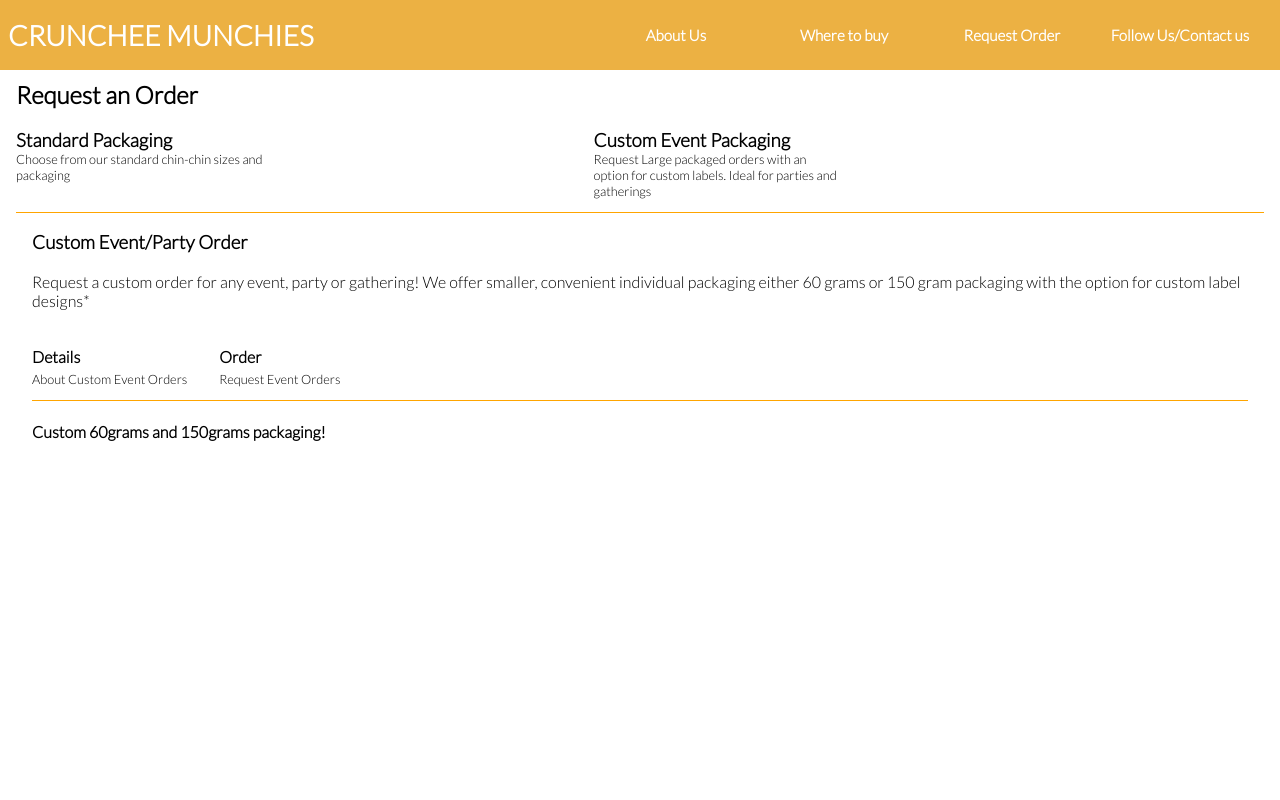
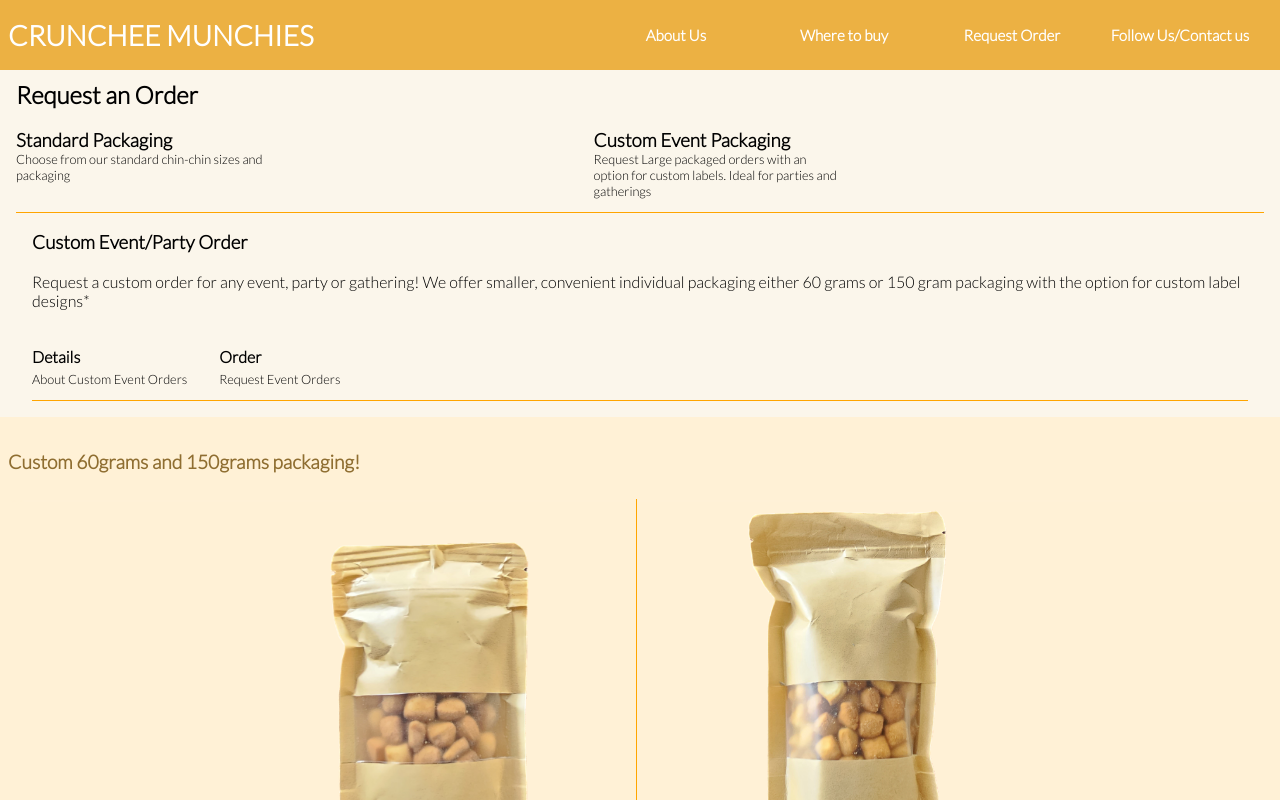
Before and after one commit to JohnOgbonna/cruncheemunchiesClient, a React (Create React App) app: page /order in a window 1280 px wide. Both pictures are taken after a click on the item 874 px from the left and 170 px from the top of the page. Shown: the top 800 px of the page. Built offline with nearby package versions, Linux system fonts and the light colour scheme.

Commit message:
Request order section expanded. Custom order details added

```diff
--- a/src/components/nav-bar/navBar.scss
+++ b/src/components/nav-bar/navBar.scss
@@ -3,6 +3,7 @@
 
 
 body{
+    background-color: rgb(251, 246, 235);
     @include mobile{
     padding-bottom: 60px;
     }
--- a/src/components/orders/customOrder.jsx
+++ b/src/components/orders/customOrder.jsx
@@ -16,6 +16,10 @@
             section: 'order',
             info: 'Request Event Orders'
         },
+    ]
+    const conditions = [
+        '* Custom label designs subject to an extra cost',
+        '** We design and print labels profesionally with images provided by customers. Contact us (403-616-2325) for more information'
     ]
     return (
         <div className='CustomOrder'>
@@ -44,6 +48,22 @@
                     <CustomOrderDetails />
                     : null
             }
+            <section className='CustomOrderFooter'>
+                <h3 className='CustomOrderFooter__header'>Crunchee Munchies</h3>
+                <div className='CustomOrderFooter__conditions'>
+                    <h4 className='CustomOrderFooter__conditions-header'>Conditions</h4>
+                    {
+                        conditions.map(condition => {
+                            return (
+                                <div className='CustomOrderFooter__conditions-list'>
+                                    <h4 className='CustomOrderFooter__conditions-list--item'>{condition}</h4>
+                                </div>
+                            )
+                        })
+                    }
+
+                </div>
+            </section>
         </div>
     )
 }
--- a/src/components/orders/customOrder_subsections/customOrder_details.jsx
+++ b/src/components/orders/customOrder_subsections/customOrder_details.jsx
@@ -6,7 +6,66 @@
         <div className='CustomOrderDetails'>
             <section className='CustomOrderDetails__sizes'>
                 <h4 className='CustomOrderDetails__sizes-header'>Custom 60grams and 150grams packaging!</h4>
+                <div className='CustomOrderDetails__sizes-container'>
+                    {
+                        customOrder.sizes.map(size => {
+                            return (
+                                <div className='CustomOrderDetails__sizes-wrapper'>
+                                    <img
+                                        id='customOrderImage'
+                                        className='CustomOrderDetails__sizes-image'
+                                        src={size.image}
+                                    />
+                                    <h4
+                                        className='CustomOrderDetails__sizes-caption'>{size.caption}</h4>
+                                </div>
+                            )
+                        })
+                    }
+                </div>
 
+            </section>
+            <section className='CustomOrderDetails__labeled'>
+            <h4 className='CustomOrderDetails__labeled-header'>We design package labels!</h4>
+            <div className='CustomOrderDetails__labeled-container'>
+                    {
+                        customOrder.labeledSizes.map(label => {
+                            return (
+                                <div className='CustomOrderDetails__labeled-wrapper'>
+                                    <img
+                                        id='customOrderImage'
+                                        className={`CustomOrderDetails__labeled-image${label.displayWide ? '--wide':''}`}
+                                        src={label.image}
+                                        alt={label.name}
+                                    />
+                                    <h4
+                                        className='CustomOrderDetails__labeled-caption'>{label.caption}</h4>
+                                </div>
+                            )
+                        })
+                    }
+                </div>
+            </section>
+            <section className='CustomOrderDetails__labeled'>
+            <h4 className='CustomOrderDetails__labeled-header'>Professional label design!</h4>
+            <div className='CustomOrderDetails__labeled-container'>
+                    {
+                        customOrder.customLabels.map(label => {
+                            return (
+                                <div className='CustomOrderDetails__label-wrapper'>
+                                    <img
+                                        id='customOrderImage'
+                                        className= 'CustomOrderDetails__label-image--label'
+                                        src={label.image}
+                                        alt={label.name}
+                                    />
+                                    <h4
+                                        className='CustomOrderDetails__label-caption'>{label.caption}</h4>
+                                </div>
+                            )
+                        })
+                    }
+                </div>
             </section>
         </div>
     )
--- a/src/components/orders/orders.scss
+++ b/src/components/orders/orders.scss
@@ -13,7 +13,8 @@
         align-items: center;
         border-radius: 6px;
         margin-bottom: 2rem;
-        &:hover{
+
+        &:hover {
             scale: 1.08;
             transition: all ease-in-out 0.2s;
         }
@@ -31,7 +32,7 @@
 
             @include tablet {
                 flex-direction: row;
-               flex-wrap: wrap;
+                flex-wrap: wrap;
 
             }
 
@@ -87,29 +88,139 @@
         }
     }
 }
-.CustomOrder{
-    &Header{
+
+.CustomOrder {
+    &Header {
         border-bottom: 1px solid orange;
-        &__description{
-            @include mobile{
+        margin-bottom: 1rem;
+
+        &__description {
+            @include mobile {
                 font-size: .8rem;
                 margin-top: 0
-            };
+            }
         }
-        &__selector{
+
+        &__selector {
             display: flex;
-            &-item{
+
+            &-item {
                 margin-right: 2rem;
-                &--header{
+
+                &--header {
                     margin-bottom: 0;
                 }
-                &--info{
+
+                &--info {
                     font-size: .8rem;
                     margin-top: .3rem;
-                    @include mobile{
+
+                    @include mobile {
                         font-size: .72rem;
                     }
                 }
+            }
+        }
+    }
+
+    &Details {
+
+        &__sizes,
+        &__labeled,
+        &__label {
+            display: relative;
+            @include alternate_background_color;
+            position: relative;
+            width: calc(100% + 1rem);
+            right: 2rem;
+            padding: .5rem .5rem;
+
+            &-container {
+                display: flex;
+                width: 100%;
+                overflow-x: scroll;
+                align-items: center;
+                box-shadow: 8px 0px 5px rgb(255, 241, 214) inset;
+
+                @include desktop {
+                    justify-content: center;
+                }
+
+            }
+
+            &-wrapper {
+                display: flex;
+                // margin: 0 2rem 2rem 0;
+                right: 2rem;
+                padding: 1rem 2rem .5rem 2rem;
+                align-items: center;
+                flex-direction: column;
+                width: fit-content;
+                justify-content: flex-end;
+                border-right: 1px solid orange;
+
+                &:last-child {
+                    border-right: none;
+                    margin-right: 0;
+                }
+
+                @include tablet {
+                    height: 400px;
+                }
+
+            }
+
+            &-header {
+                font-size: 1.2rem;
+            }
+
+            &-image {
+                max-width: 200px;
+            }
+
+            &-image--label {
+                height: 300px;
+
+                @include tablet {
+                    height: 450px;
+                }
+            }
+
+            &-image--wide {
+                max-width: 240px;
+                border-radius: 8px;
+            }
+
+            &-caption {
+                font-size: .75rem;
+                margin-left: 1rem;
+            }
+        }
+    }
+
+    &Footer {
+        margin: 0;
+        @include alternate_background_color;
+        position: relative;
+        width: 100%;
+        right: 1rem;
+        padding: 2.5rem 1rem 1rem 1rem;
+
+        &__conditions{
+            &-header{
+                text-decoration: underline;
+                margin: .5rem 0;
+            }
+            &-list{
+              &--item{
+                margin: .5rem 0;
+                font-size: .7rem;
+                &:hover{
+                    transition: all ease-in-out .1s;
+                    scale: 1.01;
+                    text-decoration: underline;
+                }
+              }
             }
         }
     }
--- a/src/components/partials/_mixins.scss
+++ b/src/components/partials/_mixins.scss
@@ -16,43 +16,7 @@
       @content;
     }
   }
-  @mixin themeBuilder {
-    &Red{
-        background-color: $themeRed;
-    }
-    &Blue{
-        background-color: $themeBlue;
-    }
-    &Sky{
-        background-color: $themeSky;
-    }
-    &Purple{
-        background-color: $themePurple;
-    }
-    &Green{
-        background-color: $themeGreen;
-    }
-    &Grey{
-        background-color: $themeGrey;
-      }
+  @mixin alternate_background_color {
+    color: rgb(143, 110, 49);
+    background-color: rgb(255, 241, 214);
   }
-  @mixin themeText {
-    &Red{
-        color: $themeRed;
-    }
-    &Blue{
-        color: $themeBlue;
-    }
-    &Sky{
-        color: $themeSky;
-    }
-    &Purple{
-        color: $themePurple;
-    }
-    &Green{
-        color: $themeGreen;
-    }
-    &Grey{
-        color: $themeGrey;
-    }
-  }
--- a/src/public/exports/customOrder.js
+++ b/src/public/exports/customOrder.js
@@ -1,5 +1,6 @@
 import custom_label1 from '../../public/images/chin-chin/custom_label1.jpg'
 import custom_label2 from '../../public/images/chin-chin/custom_label2.jpg'
+import custom_label3 from '../../public/images/chin-chin/custom_label3.jpg'
 import custom60g_label from '../../public/images/chin-chin/custom60g_label.png'
 import custom150g_label from '../../public/images/chin-chin/custom150g_label.png'
 import custom60g from '../../public/images/chin-chin/custom60g.png'
@@ -23,6 +24,12 @@
     ],
     labeledSizes: [
         {
+            name: 'custom_label3',
+            caption: 'Customized packaging',
+            image: custom_label3,
+            displayWide: true
+        },
+        {
             name: '60g_labeled',
             caption: 'Custom labeled packaging (60g)',
             cost: 4,
@@ -32,8 +39,22 @@
             name: '150g_labeled',
             caption: 'Custom labeled packaging (150g)',
             cost: 6,
-            image: custom60g_label
+            image: custom150g_label
         },
+    ],
+    customLabels:[
+        {
+            name: 'custom_label1',
+            caption: 'Example of a custom designed label',
+            image: custom_label1
+        },
+        {
+            name: 'custom_label2',
+            caption: 'Example of a custom designed label',
+            image: custom_label2
+        },
+
     ]
+
 }
 export default customOrder
```
Also changed, not shown: 1 other file (tests, documents, lock files or other folders).
